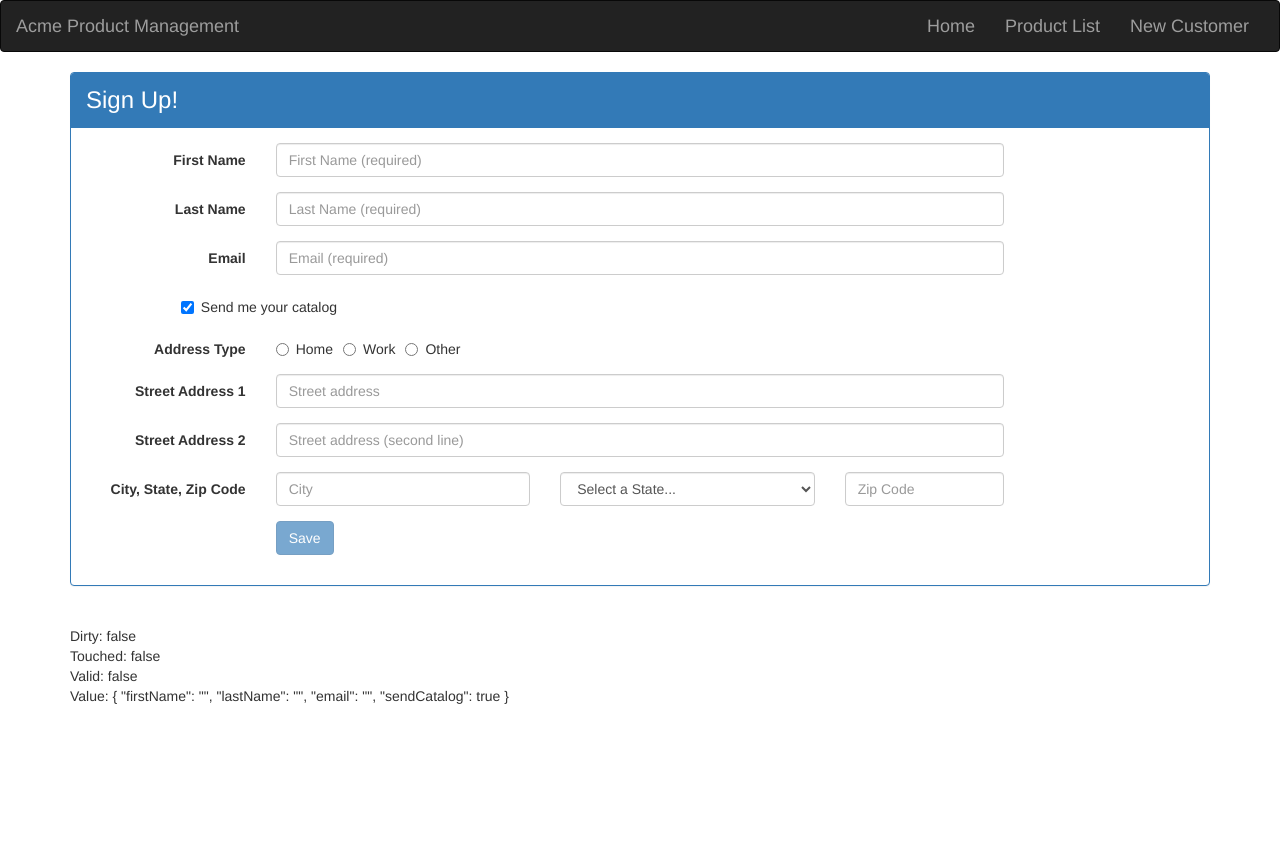
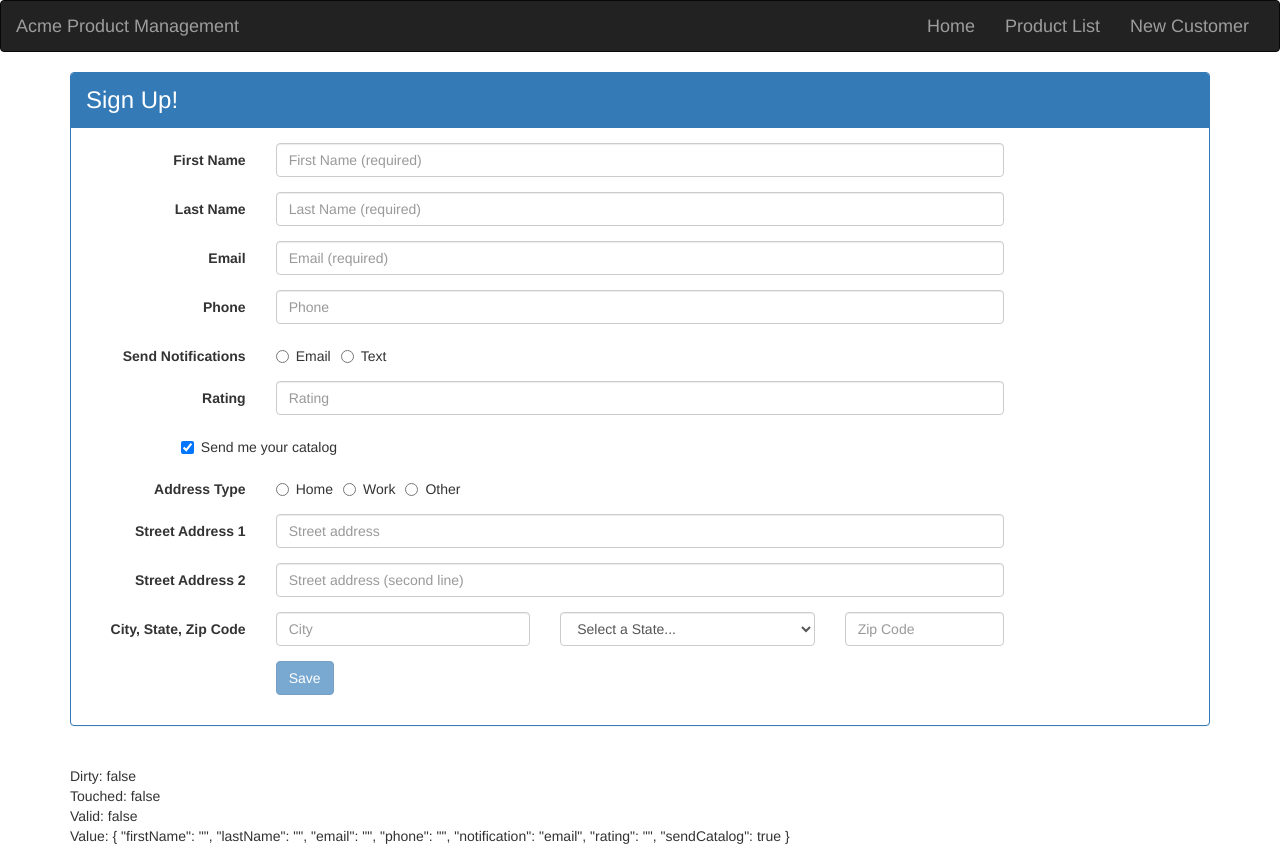
Before and after one commit to RenatoNappo/Acme-Product-Management, an Angular app: page /customersignup in a window 1280 px wide. Before the commit the page ends 800 px from the top, so only its background shows below. Built offline with nearby package versions, Linux system fonts and the light colour scheme.

Commit message:
validation added to customer component and template

```diff
--- a/src/app/Customers/customer.component.html
+++ b/src/app/Customers/customer.component.html
@@ -19,8 +19,6 @@
                              id="firstNameId"
                              type="text"
                              placeholder="First Name (required)"
-                             required
-                             minlength="3"
                              formControlName="firstName" />
                       <span class="help-block" *ngIf="(firstName.touched || firstName.dirty) && firstName.errors">
                           <span *ngIf="firstName.errors.required">
@@ -43,8 +41,6 @@
                              id="lastNameId"
                              type="text"
                              placeholder="Last Name (required)"
-                             required
-                             maxlength="50"
                              formControlName="lastName"/>
                       <span class="help-block" *ngIf="(lastName.touched || lastName.dirty) && lastName.errors">
                           <span *ngIf="lastName.errors.required">
@@ -64,13 +60,12 @@
                              id="emailId"
                              type="email"
                              placeholder="Email (required)"
-                             required
                              pattern="[a-z0-9._%+-]+@[a-z0-9.-]+"
                              formControlName="email"/>
                       <span class="help-block" *ngIf="(email.touched || email.dirty) && email.errors">
-                          <!--span *ngIf="email.errors.required">
+                          <span *ngIf="email.errors.required">
                               Please enter your email address.
-                          </span-->
+                          </span>
                           <!--span *ngIf="email.errors.pattern">
                               Please enter a valid email address.
                           </span>
@@ -79,6 +74,64 @@
                           <!--span *ngIf="email.errors.email">
                               Please enter a valid email address.
                           </span-->
+                      </span>
+                  </div>
+              </div>
+
+              <div class="form-group"
+                  [ngClass]="{'has-error': (phone.touched || phone.dirty) && !phone.valid }">
+                  <label class="col-md-2 control-label"
+                      for="phoneId">Phone</label>
+
+                  <div class="col-md-8">
+                      <input class="form-control"
+                             id="phoneId"
+                             type="tel"
+                             placeholder="Phone"
+                             formControlName="phone"/>
+                      <span class="help-block" *ngIf="(phone.touched || phone.dirty) && phone.errors">
+                          <span *ngIf="phone.errors.required">
+                              Please enter your telphone number.
+                          </span>
+                      </span>
+                  </div>
+              </div>
+
+              <div class="form-group">
+                <label class="col-md-2 control-label">Send Notifications</label>
+                <div class="col-md-8">
+                  <label class="radio-inline">
+                  <input type="radio"
+                         id="emailId"
+                         formControlName="notification"
+                         (click)="setNotification('email')"
+                  />Email
+                  </label>
+                  <label class="radio-inline">
+                  <input type="radio"
+                         id="textId"
+                         formControlName="notification"
+                         (click)="setNotification('text')"
+                  />Text
+                  </label>
+                </div>
+              </div>
+
+              <div class="form-group"
+                  [ngClass]="{'has-error': (rating.touched || rating.dirty) && !rating.valid }">
+                  <label class="col-md-2 control-label"
+                      for="ratingId">Rating</label>
+
+                  <div class="col-md-8">
+                      <input class="form-control"
+                             id="ratingId"
+                             type="tel"
+                             placeholder="Rating"
+                             formControlName="rating"/>
+                      <span class="help-block" *ngIf="(rating.touched || rating.dirty) && rating.errors">
+                          <span *ngIf="rating.errors.range">
+                              Please rate your experience from 1 to 5.
+                          </span>
                       </span>
                   </div>
               </div>
--- a/src/app/Customers/customer.component.ts
+++ b/src/app/Customers/customer.component.ts
@@ -1,6 +1,16 @@
 import { Component, OnInit } from '@angular/core';
-import { FormGroup, FormBuilder } from '@angular/forms';
+import { FormGroup, FormBuilder, Validators} from '@angular/forms';
 import { Customer } from './customer';
+import { AbstractControl } from '@angular/forms';
+
+
+function ratingRange(c: AbstractControl ): {[key: string]: boolean } | null {
+  if ( c.value != undefined && ( isNaN(c.value) || c.value < 1 || c.value > 5 ))
+  {
+    return {'range': true};
+  }
+  return null;
+}
 
 
 @Component({
@@ -18,9 +28,12 @@ export class CustomerComponent implements OnInit {
 
   ngOnInit(): void {
     this.customerForm = this.fb.group({
-      firstName: '',
-      lastName: '',
-      email: '',
+      firstName: ['', [Validators.required, Validators.minLength(3)]],
+      lastName: ['', [Validators.required, Validators.maxLength(50)]],
+      email: ['', Validators.required],
+      phone: '',
+      notification: 'email',
+      rating: ['', ratingRange],
       sendCatalog: true
     });
   }
@@ -37,8 +50,26 @@ export class CustomerComponent implements OnInit {
     return this.customerForm.get('email');
   }
 
+  get phone(){
+    return this.customerForm.get('phone');
+  }
+
+  get rating(){
+    return this.customerForm.get('rating');
+  }
+
   get sendCatalog(){
     return this.customerForm.get('sendCatalog');
+  }
+
+
+  setNotfication(notifyVia: string): void {
+    if (notifyVia === 'phone' ) {
+      this.phone.setValidators(Validators.required);
+    } else {
+      this.phone.clearAsyncValidators();
+    }
+    this.phone.markAsUntouched();
   }
 
   save() {
```
